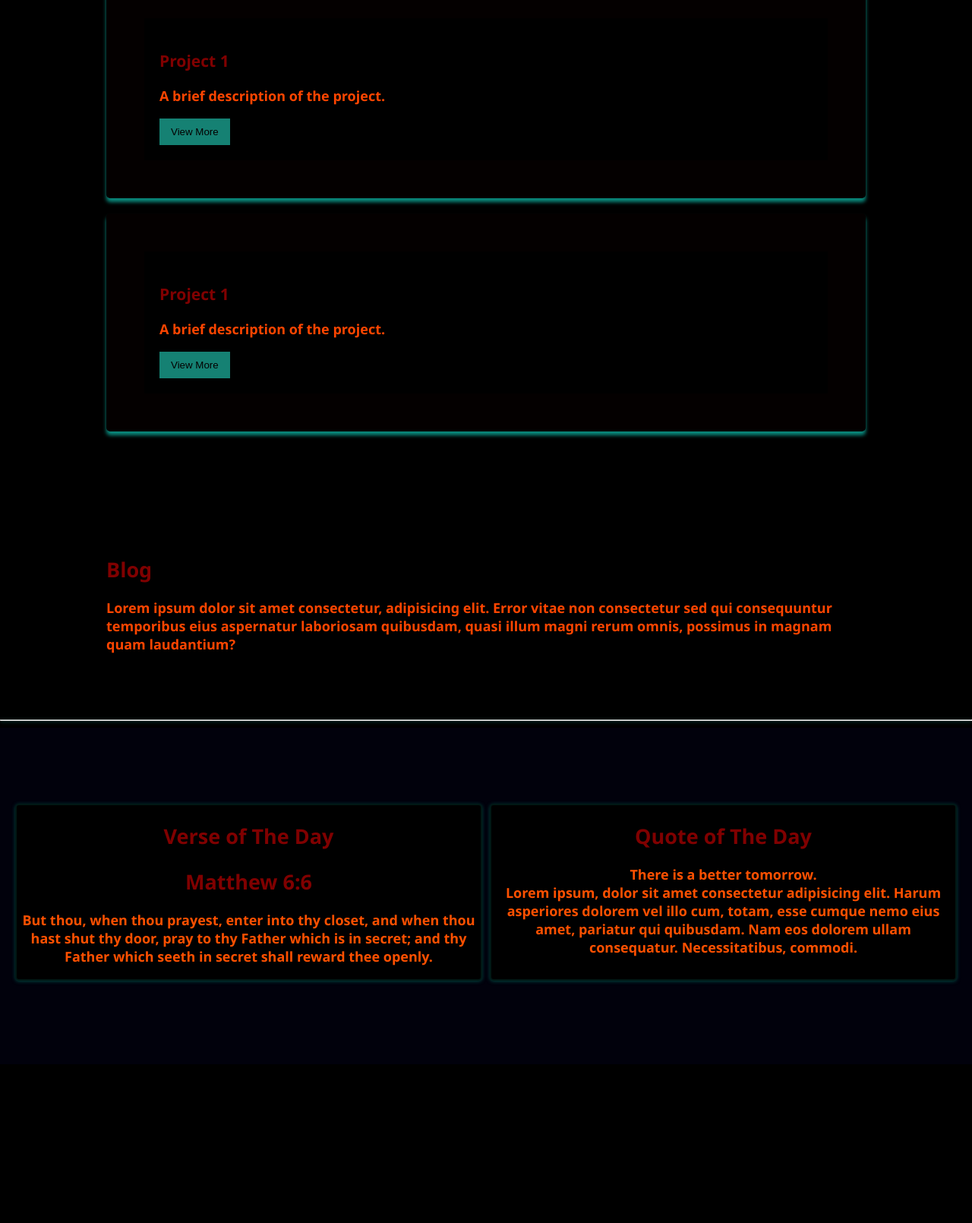
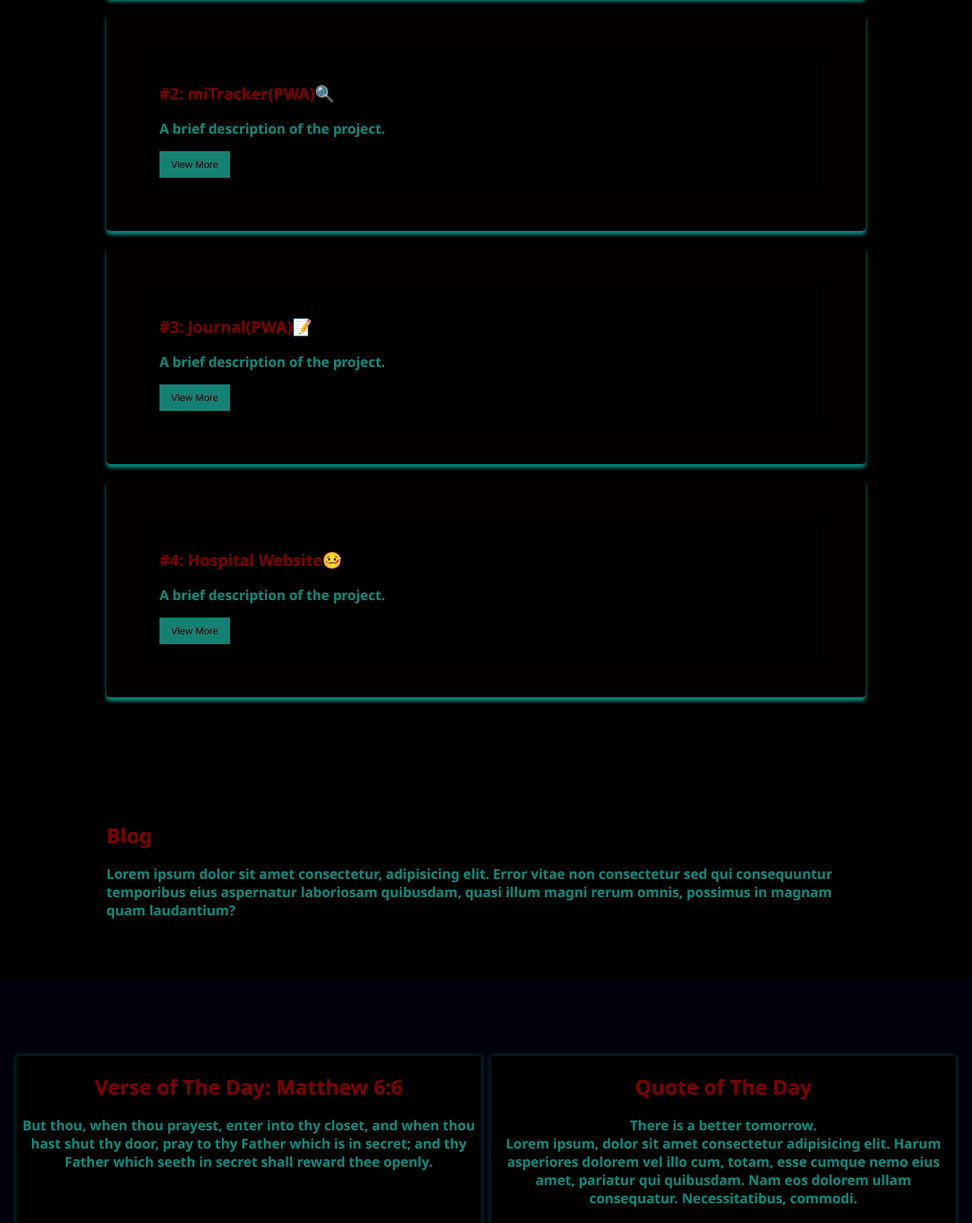
Before and after one commit to 34codezak/Portfolio, a plain HTML site: page index.html in a window 1280 px wide. Shown: the part 1190-2800 px from the top of the page at 76% size. Before the commit the page ends 2591 px from the top, so only its background shows below. Drawn offline with Linux system fonts and the light colour scheme.

Commit message:
Adjust the font color

```diff
--- a/index.html
+++ b/index.html
@@ -19,9 +19,10 @@
         <div class="grid" id="grid2">
             <h2>Skills</h2>
             <p>
+                <li>Python, </li>
                 <li>Django, </li>
-                <li>Python, </li>
                 <li>JavaScript, </li>
+                <li>Node.js, </li>
                 <li>CSS</li>
             </p>
         </div>
@@ -37,8 +38,9 @@
     </header>
 
 <!--About Section-->
-<hr>
+
     <section id="about">
+        <hr>
         <h2>About Me</h2>
         <p>I am a passionate software engineer with experience in building scalable applications.</p>
     </section>
@@ -46,20 +48,27 @@
 <!--Portfolio Section-->
     <section id="projects">
         <h2>Portfolio</h2>
+        <h4>Projects</h4>
         <div class="project">
-            <h3>Project 1</h3>
+            <h3>#1: schoolsEat🍛</h3>
             <p>A brief description of the project.</p>
             <button onclick="viewProject()">View More</button>
         </div>
 
         <div class="project">
-            <h3>Project 1</h3>
+            <h3>#2: miTracker(PWA)🔍</h3>
             <p>A brief description of the project.</p>
             <button onclick="viewProject()">View More</button>
         </div>
 
         <div class="project">
-            <h3>Project 1</h3>
+            <h3>#3: Journal(PWA)📝</h3>
+            <p>A brief description of the project.</p>
+            <button onclick="viewProject()">View More</button>
+        </div>
+
+        <div class="project">
+            <h3>#4: Hospital Website🤒</h3>
             <p>A brief description of the project.</p>
             <button onclick="viewProject()">View More</button>
         </div>
@@ -78,11 +87,11 @@
     </section>
 
 <!--Contact Section-->
-<hr>
+
 <header id="hero">
 <div class="grid">
-    <h2>Verse of The Day</h2>
-    <p><h2>Matthew 6:6</h2>
+    <h2>Verse of The Day: Matthew 6:6</h2>
+    <p>
         But thou, when thou prayest, enter into thy closet, and when thou hast shut thy door, pray to thy Father which is in secret; and thy Father which seeth in secret shall reward thee openly.
     </p>
 </div>
--- a/styles.css
+++ b/styles.css
@@ -9,7 +9,7 @@ body {
     background-repeat: no-repeat;
     background-size: cover;
     backdrop-filter: blur(50px);
-    color:  /*#040000*/ /*#fff*/ /*#ddd*/ #ff4500;
+    color:  /*#040000*/ /*#fff*/ /*#ddd*/ /*#ff4500*/ rgba(12, 170, 154, 0.822);
 }
 
 header#hero {
@@ -25,7 +25,7 @@ header#hero {
 }
 
 .grid {
-    color: #ff5000 /*#ddd*/;
+    color: /*#ff5000*/ /*#ddd*/ rgba(12, 170, 154, 0.822);
     background: #000;
     border: 2px solid rgb(1, 24, 21);
     border-radius: 5px;
@@ -37,7 +37,7 @@ header#hero {
     background: rgba(0, 0, 85, 0.26) /*rgb(1, 59, 1)*/;
     border: none;
     border-radius: 20px;
-    color: #fff;
+    color: tan /*#fff*/;
 }
 
 .grid h1 {
@@ -82,16 +82,13 @@ h1, h2, h3 {
     margin-bottom: 20px;
 }
 
-hr {
-    box-shadow: 0px 1px 5px #014740;
-}
 .project {
     box-shadow: 0px 5px 5px /*#014740*/ rgba(12, 170, 154, 0.822);
     border: 50px solid #040000;
     padding: 20px;
     margin-bottom: 20px;
     background: #000;
-    color: /*#dadada*/ #ff4500;
+    color: /*#dadada*/ /*#ff4500*/rgba(12, 170, 154, 0.822) ;
     border-radius: 5px;
 }
 
@@ -115,11 +112,14 @@ button:hover {
 }
 
 .grid a {
-    background: rgb(6, 6, 66);
-    color: #c0c0c0;
+    /*background: rgb(6, 6, 66);*/
+    color: rgba(12, 170, 154, 0.822);
     text-decoration: none;
     padding: 5px;
-    cursor: grab;
+}
+
+.grid a:hover {
+    color: #8abebc;
 }
 
 /*
```
